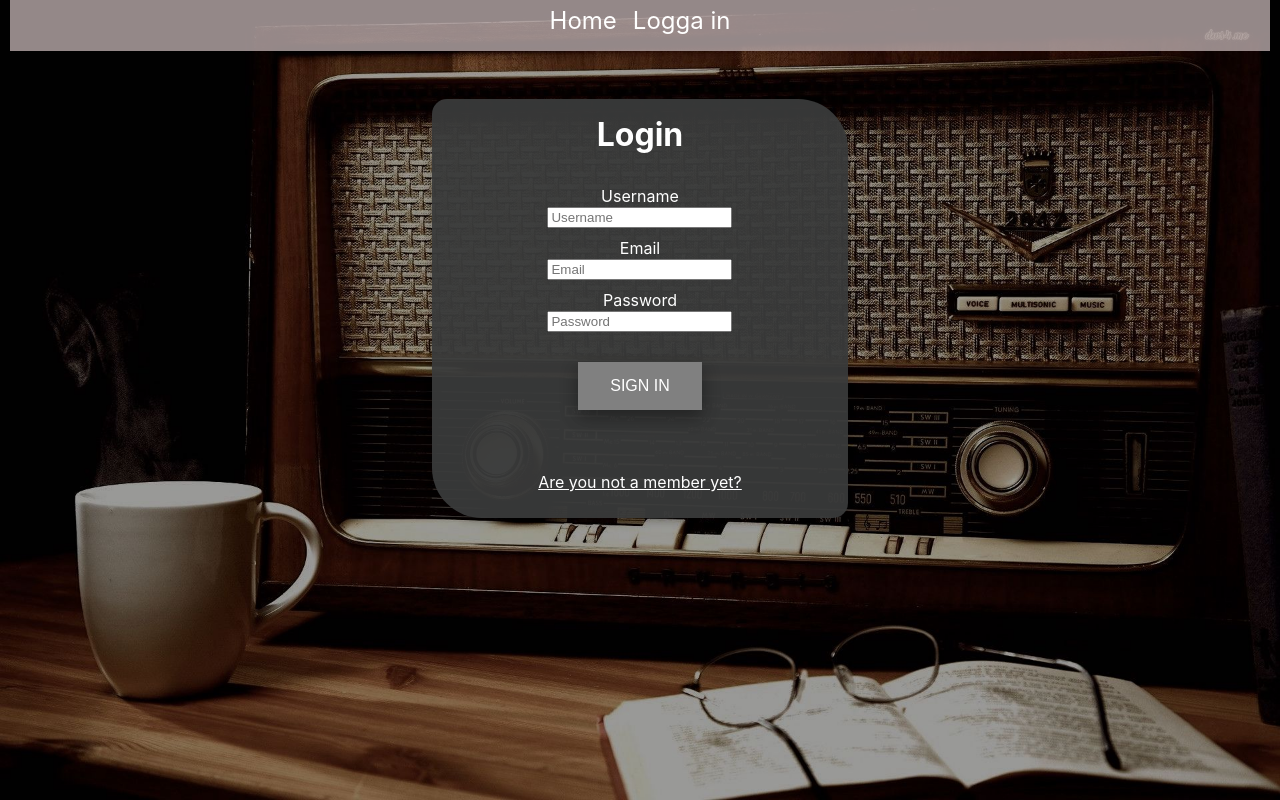
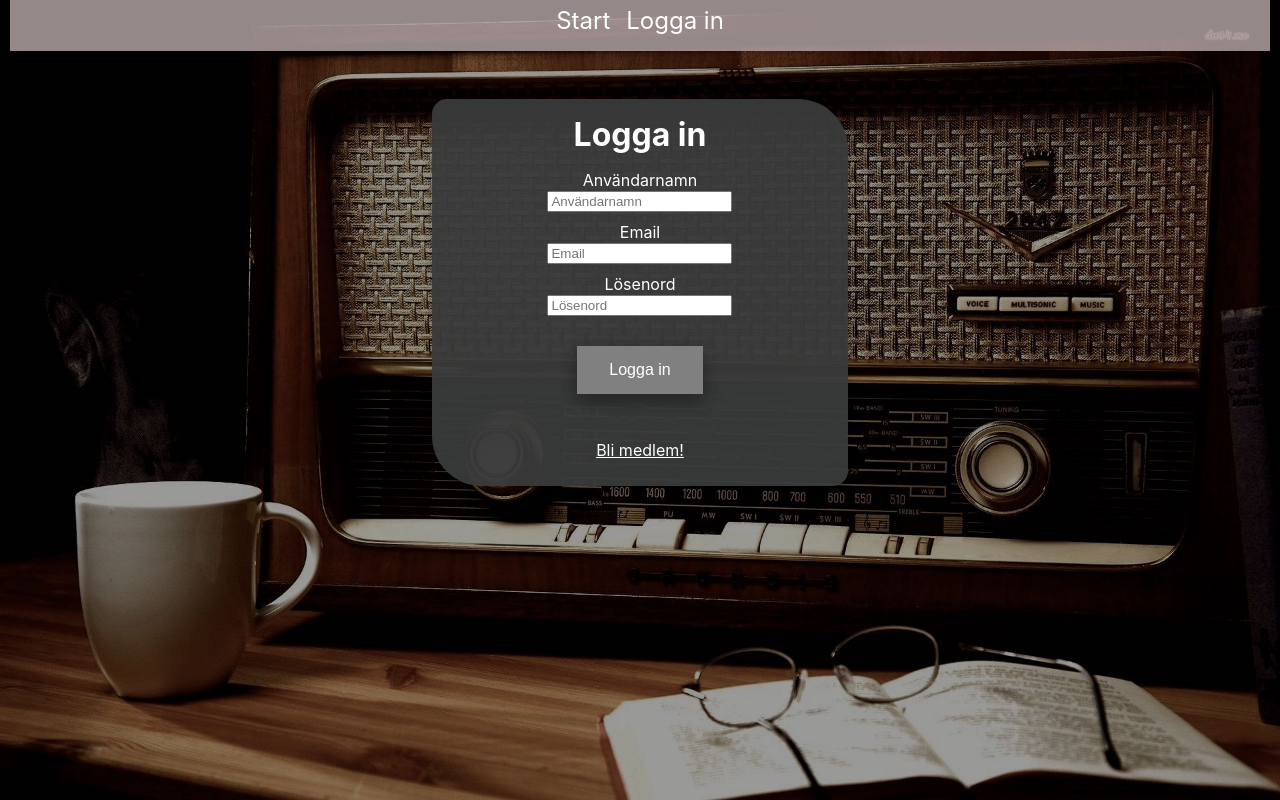
Before and after one commit to jakob-sandberg/radio-lib, a React (Create React App) app: page /log-in in a window 1280 px wide. Built offline with nearby package versions, Linux system fonts and the light colour scheme; no server answers.

Commit message:
Last changes

```diff
--- a/src/components/ChangeInfo.jsx
+++ b/src/components/ChangeInfo.jsx
@@ -1,7 +1,6 @@
 import {React, useContext} from 'react';
 import styles from "../css/ProfilePage.module.css"
 import { UserContext } from '../contexts/UserContextProvider'
-
 import { TiDelete } from 'react-icons/ti';
 
 
@@ -9,6 +8,12 @@ const ChangeInfo = () => {
 
   const { deleteUserById, user } = useContext(UserContext);
 
+  const handleRemoveClick = (e, userId) => {
+
+    e.stopPropagation();
+    deleteUserById(userId);
+    console.log("userId :", userId);
+  };
 
   return (
     <div>
@@ -16,9 +21,7 @@ const ChangeInfo = () => {
 
     <div className={styles.delete}>
       <TiDelete size={35}
-      onClick={(e) => {
-        deleteUserById(e, user.id);
-      }}/></div>
+      onClick={(e) => handleRemoveClick(e, user.userId)}/></div>
     </div>
   )
 }
--- a/src/components/Login.jsx
+++ b/src/components/Login.jsx
@@ -45,7 +45,7 @@ const Login = () => {
 
   return (
     <div className={styles.formContainer}>
-      <h1 className="text-center">Login</h1>
+      <h1 className="text-center">Logga in</h1>
       <form onSubmit={(e) => {
         submitLogin(e);
       }}  >
@@ -57,9 +57,9 @@ const Login = () => {
         </p>
 
         <Form.Group as={Row} controlId="formHorizontalUsername">
-          <Form.Label column sm={2}> Username </Form.Label>
+          <Form.Label column sm={2}> Användarnamn </Form.Label>
           <Col>
-            <Form.Control onChange={handleUsernameChange} type="usernName" placeholder="Username" />
+            <Form.Control onChange={handleUsernameChange} type="usernName" placeholder="Användarnamn" />
           </Col>
         </Form.Group>
 
@@ -75,17 +75,17 @@ const Login = () => {
 
         <Form.Group as={Row} className={styles.input}  controlId="formHorizontalPassword">
           <Form.Label column sm={2}>
-            Password
+          Lösenord
     </Form.Label>
 
           <Col>
-            <Form.Control onChange={handlePasswordChange} type="password" placeholder="Password" />
+            <Form.Control onChange={handlePasswordChange} type="password" placeholder="Lösenord" />
           </Col>
         </Form.Group>
 
         <Container className="text-center">
           <Button variant="primary" type="submit">
-            SIGN IN
+            Logga in
             </Button>
         </Container>
       </form>
--- a/src/components/Navbar.jsx
+++ b/src/components/Navbar.jsx
@@ -5,7 +5,7 @@ import { NavLink } from "react-router-dom"
 
 const Navbar = () => {
 
-  const { user, logout, loginState, setLoginState } = useContext(UserContext);
+  const { logout, loginState, setLoginState } = useContext(UserContext);
 
   const handleOnclickLogout = async () => {
     setLoginState(false)
@@ -13,24 +13,16 @@ const Navbar = () => {
   };
 
   return <div className={styles.navbar}>
-    <NavLink className={styles.link} to="/">Home</NavLink>
+    <NavLink className={styles.link} to="/">Start</NavLink>
     {loginState ?
-    <NavLink className={styles.link} to="/profile-page">Profile Page</NavLink>
-    : ""}
+      <NavLink className={styles.link} to="/profile-page">Min Profil</NavLink>
+      : ""}
     {loginState ? (
-            <NavLink
-              to="/"
-              onClick={() => {
-                handleOnclickLogout();
-              }}
-              className={styles.link}>
-              Logga ut
-            </NavLink>
-          ) : (
-            <NavLink className={styles.link} to="/log-in">
-              Logga in
-            </NavLink>
-          )}
+      <NavLink to="/" onClick={() => { handleOnclickLogout(); }}
+        className={styles.link}>Logga ut</NavLink>
+    ) : (
+      <NavLink className={styles.link} to="/log-in">Logga in</NavLink>
+    )}
   </div>;
 };
 
--- a/src/components/Register.jsx
+++ b/src/components/Register.jsx
@@ -1,8 +1,8 @@
 import { useState, useContext, useEffect } from 'react'
 import { useHistory } from "react-router-dom";
 import { UserContext } from '../contexts/UserContextProvider'
-import { Alert, Container, Form, Button } from "react-bootstrap"
-import styles from "../css/register.module.css"
+import { Container, Form, Button } from "react-bootstrap"
+import styles from "../css/LoginPage.module.css"
 
 const Register = () => {
   const { register, setLoginState } = useContext(UserContext)
@@ -66,7 +66,7 @@ const Register = () => {
   };
   return (
     <div className={styles.registerContainer}>
-      <h1 className="text-center">Become a Member</h1>
+      <h1 className="text-center">Bli en medlem</h1>
       <Form
         onSubmit={(e) => {
           handleSubmit(e);
@@ -79,33 +79,30 @@ const Register = () => {
           {" "}
           {error}
         </p>
-        <Form.Group controlId="formBasicUser">
-          <Form.Label>Username</Form.Label>
+        <Form.Group className={styles.input}   controlId="formBasicUser">
+          <Form.Label>Användarnamn</Form.Label>
           <br />
-          <Form.Control onChange={userNameChange} type="username" placeholder="Enter Username" required />
+          <Form.Control onChange={userNameChange} type="username" placeholder=" Användarnamn" required />
+        </Form.Group>
+
+        <Form.Group className={styles.input}   controlId="formBasicEmail">
+          <Form.Label>Email</Form.Label>
+          <br />
+          <Form.Control onChange={emailChange} type="email" placeholder="Email" required />
         </Form.Group>
 
 
-
-
-        <Form.Group controlId="formBasicEmail">
-          <Form.Label>Email address</Form.Label>
+        <Form.Group className={styles.input}   controlId="formBasicPassword">
+          <Form.Label>Lösenord</Form.Label>
           <br />
-          <Form.Control onChange={emailChange} type="email" placeholder="Enter email" required />
-        </Form.Group>
-
-
-        <Form.Group controlId="formBasicPassword">
-          <Form.Label>Create a password</Form.Label>
-          <br />
-          <Form.Control onChange={passwordChange} type="password" name="password" placeholder="Please enter more than 4 characters" minLength="4" required />
+          <Form.Control onChange={passwordChange} type="password" name="password" placeholder="Minst 4st bokstäver/siffror" minLength="4" required />
         </Form.Group>
 
 
         <Form.Group controlId="formConfirmPassword">
-          <Form.Label>Confirm the password</Form.Label>
+          <Form.Label>Bekräfta Lösenord</Form.Label>
           <br />
-          <Form.Control className={inputDefault ? "" : isValid ? "is-valid" : "is-invalid"} onChange={checkPassword} type="password" name="confirm" placeholder="Confirm Password" required />
+          <Form.Control className={inputDefault ? "" : isValid ? "is-valid" : "is-invalid"} onChange={checkPassword} type="password" name="confirm" placeholder="Bekräfta Lösenord" required />
         </Form.Group>
 
 
--- a/src/contexts/UserContextProvider.js
+++ b/src/contexts/UserContextProvider.js
@@ -15,6 +15,7 @@ const UserContextProvider = (props) => {
     setUser(user)
     return
   }
+
 
   const login = async (userInfo)=>{
       let result = await fetch("/api/v1/users/login",{
@@ -47,8 +48,7 @@ const UserContextProvider = (props) => {
     return result;
   }
 
-  const deleteUserById = async (e, userId) => {
-    e.stopPropagation();
+  const deleteUserById = async (userId) => {
     let result = await fetch('/api/v1/users/' + userId, {
       method: "DELETE",
       headers: {
@@ -56,11 +56,7 @@ const UserContextProvider = (props) => {
       },
     });
     result = await result.json();
-    if (result.success) {
-      console.log(result.success);
-    } else {
-      console.log(result.error);
-    }
+    return result;
   };
 
 
--- a/src/css/register.module.css
+++ b/src/css/register.module.css
@@ -1,14 +1,39 @@
-/*Login.js and Register.js style*/
-.registerContainer {
+body {
+  justify-content: center;
+}
+
+.loginContainer {
+  color: white;
+  margin: 3rem auto;
+  width: 33%;
   display: grid;
-  margin: 1rem auto;
   background: rgba(58, 59, 59, 0.945);
   box-shadow: 0 4px 8px 0 rgba(0, 0, 0, 0.2);
   border-radius: 15px 50px;
 }
 
-  form {
+p {
   margin: 1rem auto;
+}
+
+h1 {
+  margin: 2rem auto;
+}
+
+.input {
+ margin: 10px;
+}
+
+.formContainer {
+  display: grid;
+  justify-content: center;
+}
+
+.changeRegLog {
+  color: white;
+  cursor: pointer;
+    text-align: center;
+    text-decoration: underline;
 }
 
 .errorBox {
@@ -24,22 +49,17 @@
   display: none;
 }
 
-.singInButton {
-  margin-top:2rem;
-  width: 25%;
+button {
+  background-color: grey; /* Green */
   border: none;
+  color: white;
+  padding: 15px 32px;
+  text-align: center;
+  text-decoration: none;
+  display: inline-block;
+  font-size: 16px;
+  margin: 20px 2px;
+  cursor: pointer;
+  transition-duration: 0.4s;
+  box-shadow: 0 8px 16px 0 rgba(0,0,0,0.2), 0 6px 20px 0 rgba(0,0,0,0.19);
 }
-
-/* LoginPage.js style*/
-.containerStyle{
-  min-height: 80vh;
-}
-.toggleText{
-  cursor: pointer;
-  text-align: center;
-  text-decoration: underline;
-}
-
-.toggleText:hover{
-  color:#FE7F50
-}
--- a/src/pages/LoginPage.jsx
+++ b/src/pages/LoginPage.jsx
@@ -13,6 +13,6 @@ export default function LoginPage() {
   return (
     <div className={styles.loginContainer}>
      {toBeLogin ? <Login />: <Register />}
-     <p className={styles.changeRegLog} onClick={changeRegLog}>{toBeLogin ? "Are you not a member yet?" : " Back to login"}</p>
+     <p className={styles.changeRegLog} onClick={changeRegLog}>{toBeLogin ? "Bli medlem!" : " Back to login"}</p>
     </div>
 )}
--- a/src/pages/ProfilePage.jsx
+++ b/src/pages/ProfilePage.jsx
@@ -8,7 +8,7 @@ export default function ProfilePage() {
 
   return (
     <div>
-      <h1>ProfilePage</h1>
+      <h1>Min Profil</h1>
     <div className={styles.container}>
      <div className={styles.changeInfo}><ChangeInfo />
      </div>
```
Also changed, not shown: 1 other file (tests, documents, lock files or other folders). Lines whose indentation alone changed are shown as unchanged.
